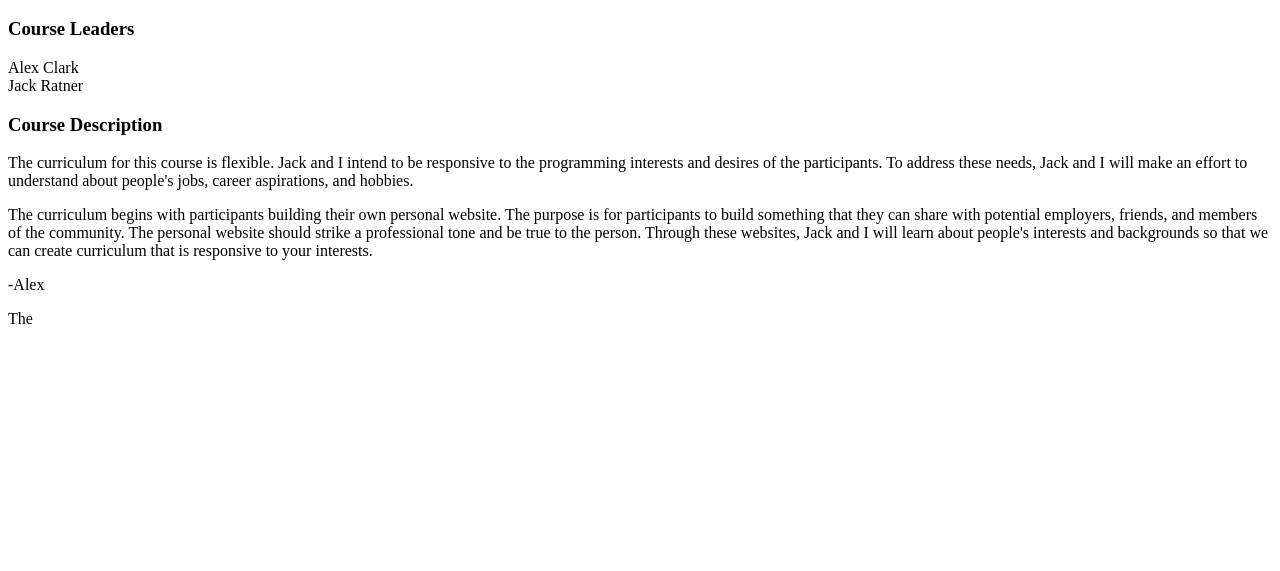
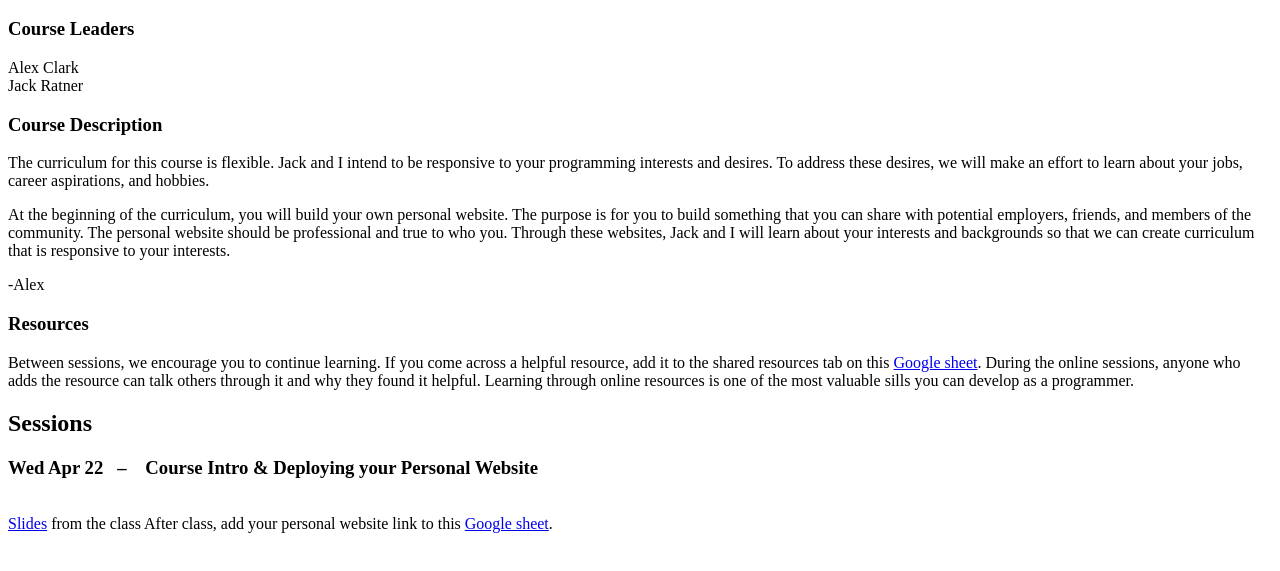
Before and after one commit to brooklyncs/brooklyncs.github.io, a plain HTML site: page index.html in a window 1280 px wide. Shown: the part 101-672 px from the top of the page. Drawn offline with Linux system fonts and the light colour scheme.

Commit message:
Update with session 1

```diff
--- a/index.html
+++ b/index.html
@@ -1,7 +1,7 @@
 <!DOCTYPE html>
 <html>
     <head>
-        <title>Page Title</title>
+        <title>BCS Computer Science</title>
     </head>
     <body>
         <h1>Computer Science at Farragut Cornerstone</h1>
@@ -16,13 +16,30 @@
 
 	<h3>Course Description</h3>
 
-	<p>The curriculum for this course is flexible. Jack and I intend to be responsive to the programming interests and desires of the participants. To address these needs, Jack and I will make an effort to understand about people's  jobs, career aspirations, and hobbies. </p>
+	<p>The curriculum for this course is flexible. Jack and I intend to be responsive to your programming interests and desires. To address these desires, we will make an effort to learn about your jobs, career aspirations, and hobbies. </p>
 
-	<p>The curriculum begins with participants building their own personal website. The purpose is for participants to build something that they can share with potential employers, friends, and members of the community. The personal website should strike a professional tone and be true to the person. Through these websites, Jack and I will learn about people's interests and backgrounds so that we can create curriculum that is responsive to your interests.
+	<p>At the beginning of the curriculum, you will build your own personal website. The purpose is for you to build something that you can share with potential employers, friends, and members of the community. The personal website should be professional and true to who you. Through these websites, Jack and I will learn about your interests and backgrounds so that we can create curriculum that is responsive to your interests.
 	</p>
 	<p>
 		-Alex
 	</p>
-	<p>The </p>
+
+	<h3>Resources</h3>
+	<p>Between sessions, we encourage you to continue learning. If you come across a helpful resource, add it to the shared resources tab on this <a href="https://docs.google.com/spreadsheets/d/1rXuxre7-hY498tjmCGNHuBf044cf41342UnxWcXRNBs/edit#gid=806688903" target="_blank">Google sheet</a>. During the online sessions, anyone who adds the resource can talk others through it and why they found it helpful. Learning through online resources is one of the most valuable sills you can develop as a programmer. </p>
+
+	<h2>Sessions</h3>
+
+	<p>
+		<h3>Wed Apr 22 &ensp;– &ensp; Course Intro & Deploying your Personal Website</h3>
+		<br>
+		<span class="indent">
+			<a href="https://docs.google.com/presentation/d/1dGkVZrsbBHJhYdV2UYmQ0Yp2eGkcDO6_B_5yThkgiQA/edit#slide=id.g74b3a0b649_0_5" target="_blank">Slides</a> from the class
+			After class, add your personal website link to this <a href="https://docs.google.com/spreadsheets/d/1rXuxre7-hY498tjmCGNHuBf044cf41342UnxWcXRNBs/edit#gid=0" target="_blank">Google sheet</a>.
+		<br>
+		</span>
+
+	</p>
+
+
     </body>
 </html>
```
